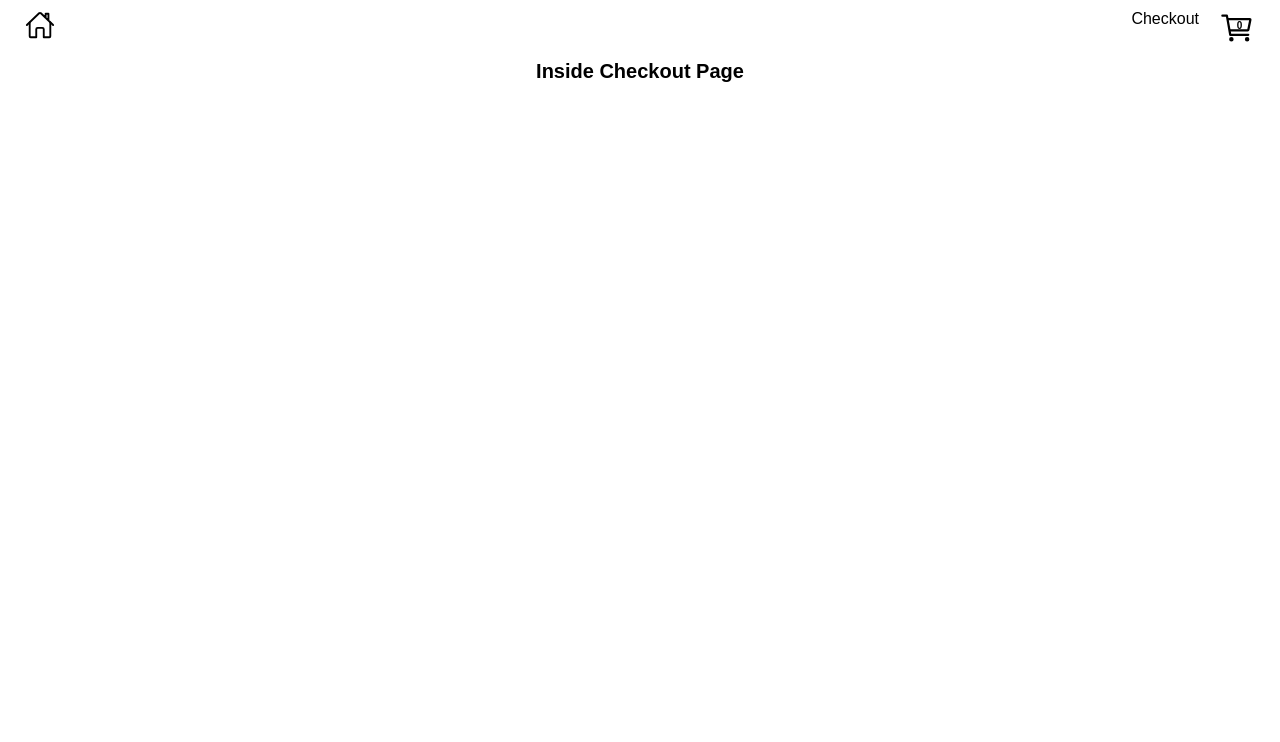
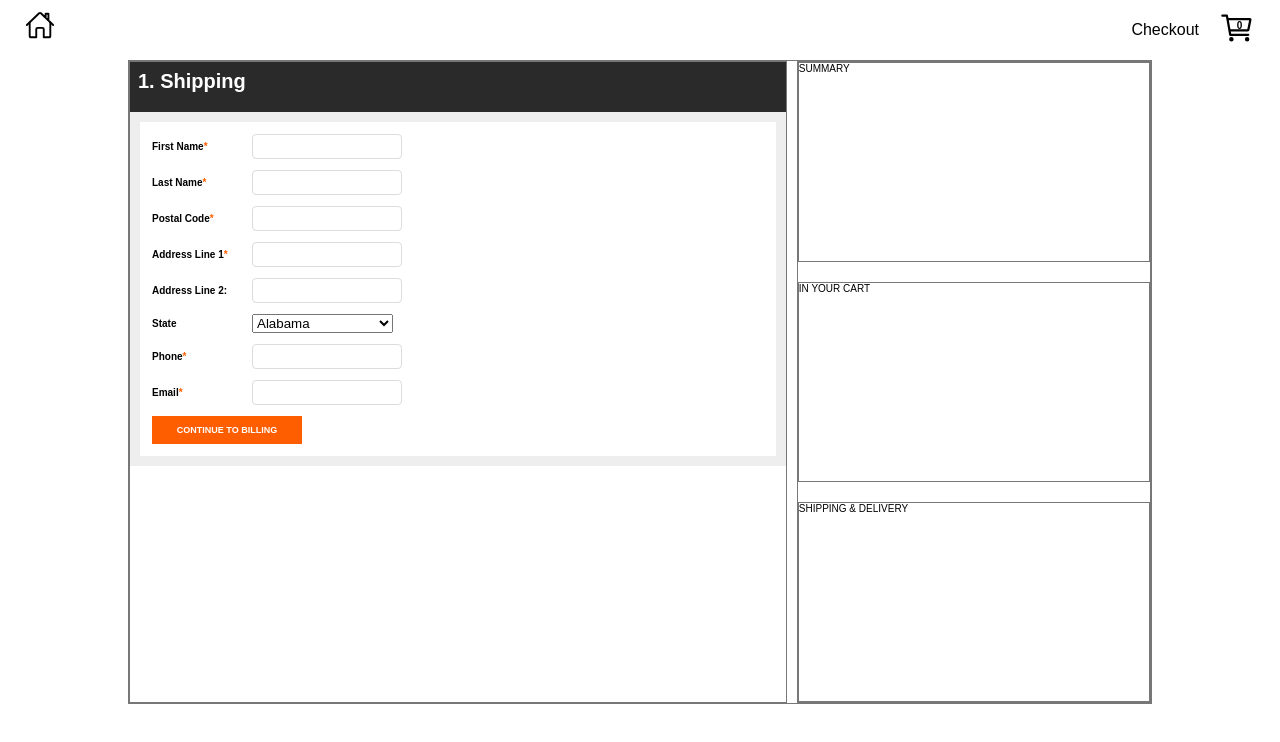
Before and after one commit to bartswierz/shopping-website, a React (Create React App) app: page /checkout in a window 1280 px wide. Shown: the top 742 px of the page. Built offline with nearby package versions, Linux system fonts and the light colour scheme.

Commit message:
created checkout page skeleton layout, added Shipping form text fields

```diff
--- a/src/components/routes/cart/cart.styles.scss
+++ b/src/components/routes/cart/cart.styles.scss
@@ -85,9 +85,13 @@
       height: 35px;
 
       &:hover {
-        font-weight: 700;
-        background-color: rgb(213, 213, 213);
-        border-radius: 50%;
+        // background-color: rgb(213, 213, 213);
+        // border-radius: 50%;
+        transform: scale(1.2);
+      }
+
+      &:active {
+        transform: scale(1);
       }
     }
 
--- a/src/components/routes/checkout/checkout.component.jsx
+++ b/src/components/routes/checkout/checkout.component.jsx
@@ -1,7 +1,154 @@
 import "./checkout.styles.scss";
 
 const Checkout = () => {
-  return <h1 className="checkout-header">Inside Checkout Page</h1>;
+  return (
+    <div className="checkout-container">
+      {/* <h1 className="checkout-header">Inside Checkout Page</h1> */}
+      {/* Left Container - Shipping*/}
+      <div className="checkout-shipping-container">
+        {/* Header */}
+        <h1 className="checkout-header">1. Shipping</h1>
+
+        {/* Shipping Form */}
+        <form className="checkout-form-container">
+          <div className="form-item-container">
+            <label className="form-label">
+              First Name<span className="asterisk">*</span>
+            </label>
+            <input type="text" id="firstName" className="form-input" required />
+          </div>
+          <br />
+
+          <div className="form-item-container">
+            <label className="form-label">
+              Last Name<span className="asterisk">*</span>
+            </label>
+            <input type="text" id="lastName" className="form-input" required />
+          </div>
+          <br />
+
+          <div className="form-item-container">
+            <label className="form-label">
+              Postal Code<span className="asterisk">*</span>
+            </label>
+            <input type="text" id="postalCode" className="form-input" required />
+          </div>
+          <br />
+
+          <div className="form-item-container">
+            <label className="form-label">
+              Address Line 1<span className="asterisk">*</span>
+            </label>
+            <input type="text" id="address1" className="form-input" required />
+          </div>
+          <br />
+
+          <div className="form-item-container">
+            <label className="form-label">Address Line 2:</label>
+            <input type="text" id="address2" className="form-input" />
+          </div>
+          <br />
+
+          {/* Change to a select/option with US states */}
+          {/* <div className="form-item-container">
+            <label className="form-label">State</label>
+            <input type="text" id="state" className="form-input" />
+          </div>
+          <br /> */}
+          <div className="form-item-container">
+            <label className="form-label">State</label>
+            <select>
+              <option value="AL">Alabama</option>
+              <option value="AK">Alaska</option>
+              <option value="AZ">Arizona</option>
+              <option value="AR">Arkansas</option>
+              <option value="CA">California</option>
+              <option value="CO">Colorado</option>
+              <option value="CT">Connecticut</option>
+              <option value="DE">Delaware</option>
+              <option value="DC">District Of Columbia</option>
+              <option value="FL">Florida</option>
+              <option value="GA">Georgia</option>
+              <option value="HI">Hawaii</option>
+              <option value="ID">Idaho</option>
+              <option value="IL">Illinois</option>
+              <option value="IN">Indiana</option>
+              <option value="IA">Iowa</option>
+              <option value="KS">Kansas</option>
+              <option value="KY">Kentucky</option>
+              <option value="LA">Louisiana</option>
+              <option value="ME">Maine</option>
+              <option value="MD">Maryland</option>
+              <option value="MA">Massachusetts</option>
+              <option value="MI">Michigan</option>
+              <option value="MN">Minnesota</option>
+              <option value="MS">Mississippi</option>
+              <option value="MO">Missouri</option>
+              <option value="MT">Montana</option>
+              <option value="NE">Nebraska</option>
+              <option value="NV">Nevada</option>
+              <option value="NH">New Hampshire</option>
+              <option value="NJ">New Jersey</option>
+              <option value="NM">New Mexico</option>
+              <option value="NY">New York</option>
+              <option value="NC">North Carolina</option>
+              <option value="ND">North Dakota</option>
+              <option value="OH">Ohio</option>
+              <option value="OK">Oklahoma</option>
+              <option value="OR">Oregon</option>
+              <option value="PA">Pennsylvania</option>
+              <option value="RI">Rhode Island</option>
+              <option value="SC">South Carolina</option>
+              <option value="SD">South Dakota</option>
+              <option value="TN">Tennessee</option>
+              <option value="TX">Texas</option>
+              <option value="UT">Utah</option>
+              <option value="VT">Vermont</option>
+              <option value="VA">Virginia</option>
+              <option value="WA">Washington</option>
+              <option value="WV">West Virginia</option>
+              <option value="WI">Wisconsin</option>
+              <option value="WY">Wyoming</option>
+            </select>
+          </div>
+          <br />
+
+          {/* Radio - Select Delivery Method - 2 options - standard or express */}
+
+          <div className="form-item-container">
+            <label className="form-label">
+              Phone<span className="asterisk">*</span>
+            </label>
+            <input type="text" id="phone" className="form-input" required />
+          </div>
+          <br />
+
+          <div className="form-item-container">
+            <label className="form-label">
+              Email<span className="asterisk">*</span>
+            </label>
+            <input type="text" id="email" className="form-input" required />
+          </div>
+          <br />
+
+          {/* Submit - Go to Billing */}
+          <input type="submit" value="CONTINUE TO BILLING" className="checkout-submit-btn" />
+        </form>
+      </div>
+
+      {/* Right Container*/}
+      <div className="checkout-side-container">
+        {/* Summary - Display Subtotal, Shipping & Handling Cost, Taxes, Total */}
+        <div className="checkout-summary-container">SUMMARY</div>
+
+        {/* In Your Cart */}
+        <div className="checkout-cart-container">IN YOUR CART</div>
+
+        {/* Shipping & Delivery */}
+        <div className="checkout-delivery-container">SHIPPING & DELIVERY</div>
+      </div>
+    </div>
+  );
 };
 
 export default Checkout;
--- a/src/components/routes/checkout/checkout.styles.scss
+++ b/src/components/routes/checkout/checkout.styles.scss
@@ -1,3 +1,100 @@
-.checkout-header {
-  text-align: center;
+$primaryColor: rgb(255, 94, 0);
+$hoverColor: rgb(221, 81, 0);
+
+.checkout-container {
+  display: grid;
+  grid-template-columns: 0.65fr 0.35fr;
+  column-gap: 10px;
+  border: 1px solid #777;
+  width: 80%;
+  min-height: 80vh;
+  margin: 0 auto;
+
+  // Shipping form - left side
+  .checkout-shipping-container {
+    border: 1px solid #777;
+    // background-color: #eeeeee;
+
+    .checkout-header {
+      color: white;
+      font-size: 20px;
+      padding: 8px;
+
+      background-color: rgb(42, 42, 42);
+      height: 50px;
+    }
+
+    .checkout-form-container {
+      display: flex;
+      flex-direction: column;
+      padding: 12px;
+      background-color: white;
+      border: 10px solid #eeeeee;
+
+      .checkout-submit-btn {
+        background-color: $primaryColor;
+        border: 1px solid $primaryColor;
+        color: white;
+        font-weight: bold;
+        padding: 8px 16px;
+        font-size: 0.9rem;
+        width: 150px;
+        text-align: center;
+
+        &:hover {
+          cursor: pointer;
+          background-color: $hoverColor;
+        }
+      }
+
+      .form-item-container {
+        display: flex;
+        // justify-content: space-between;
+
+        .form-label {
+          width: 100px;
+          align-self: center;
+          font-weight: bold;
+          // .form-input {
+          // }
+          .asterisk {
+            color: $primaryColor;
+          }
+        }
+
+        input {
+          width: 150px;
+          padding: 4px;
+          border: 1px solid rgb(220, 220, 220);
+          border-radius: 4px;
+        }
+      }
+    }
+  }
+
+  // Additional Content - right side - Summary, In Your Cart, Shipping & Delivery
+  .checkout-side-container {
+    border: 1px solid #777;
+    display: flex;
+    flex-direction: column;
+    row-gap: 20px;
+
+    .checkout-summary-container {
+      border: 1px solid #777;
+      width: 100%;
+      height: 200px;
+    }
+
+    .checkout-cart-container {
+      border: 1px solid #777;
+      width: 100%;
+      height: 200px;
+    }
+
+    .checkout-delivery-container {
+      border: 1px solid #777;
+      width: 100%;
+      height: 200px;
+    }
+  }
 }
--- a/src/components/routes/navigation/navigation.styles.scss
+++ b/src/components/routes/navigation/navigation.styles.scss
@@ -12,6 +12,7 @@
   display: flex;
   column-gap: 2rem;
   text-decoration: none;
+  align-items: center;
   cursor: pointer;
 
   .cart-icon-container {
@@ -39,5 +40,13 @@
   .home-logo {
     width: 30px;
     height: 30px;
+
+    &:hover {
+      transform: scale(1.2);
+    }
+
+    &:active {
+      transform: scale(1);
+    }
   }
 }
```
